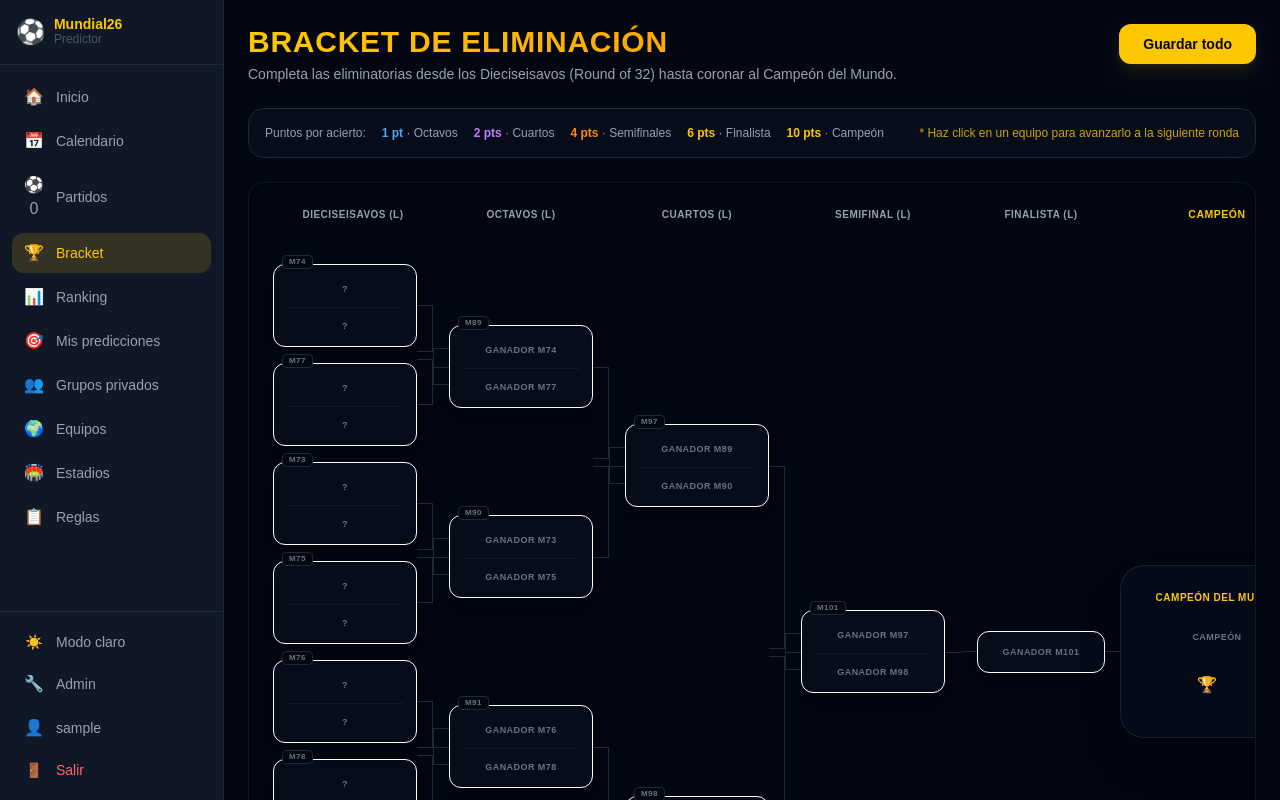
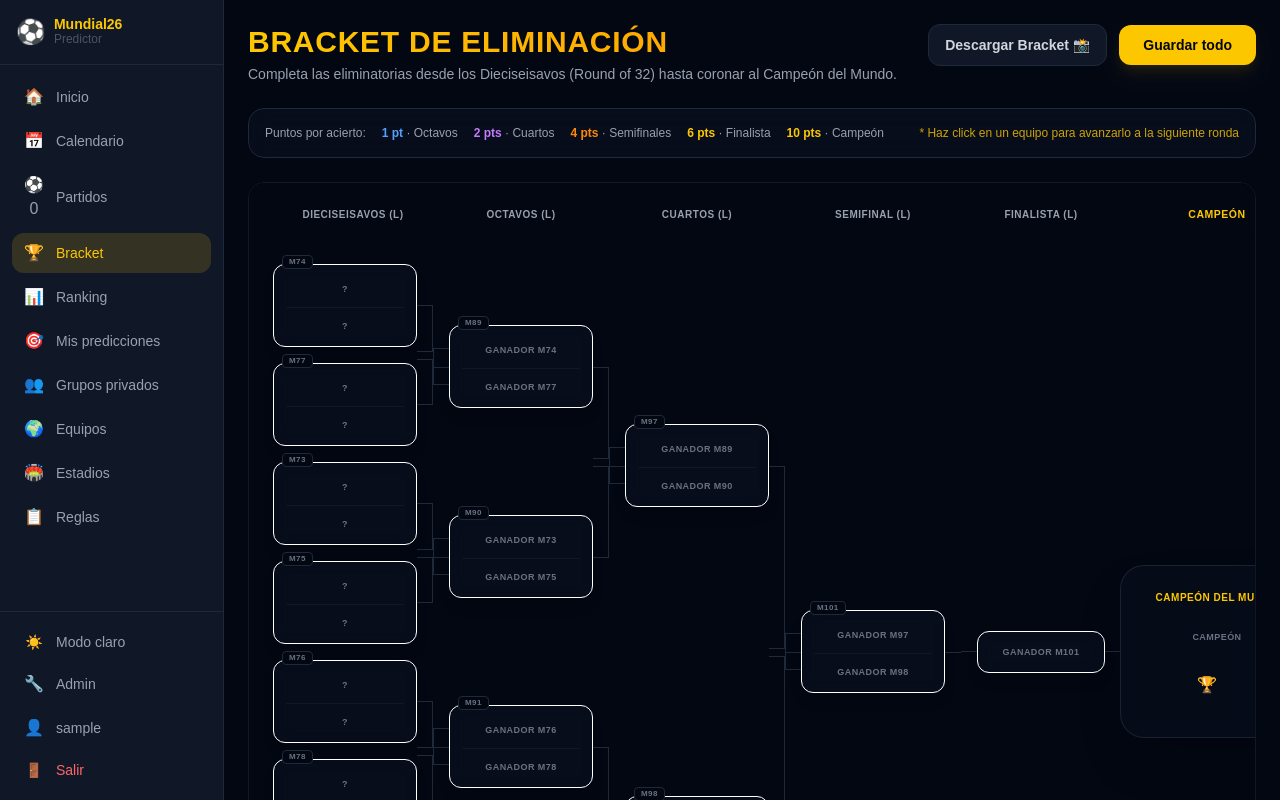
Before and after one commit to AlejandroPinedo/mundial26-predictor, a React (Vite) app in the folder frontend/: page /bracket in a window 1280 px wide. Shown: the top 800 px of the page. Built offline with nearby package versions, Linux system fonts and the light colour scheme; no server answers; sample sign-in values are in the browser's storage.

Commit message:
feat: support exporting tournament bracket as image

```diff
--- a/frontend/package.json
+++ b/frontend/package.json
@@ -13,6 +13,7 @@
   },
   "dependencies": {
     "@sentry/react": "^10.56.0",
+    "html-to-image": "^1.11.13",
     "react": "^19.2.6",
     "react-dom": "^19.2.6",
     "react-hot-toast": "^2.6.0",
--- a/frontend/src/App.tsx
+++ b/frontend/src/App.tsx
@@ -20,8 +20,8 @@ import BracketPage from './pages/BracketPage'
 import TeamsPage from './pages/TeamsPage'
 import CalendarPage from './pages/CalendarPage'
 import StadiumsPage from './pages/StadiumsPage'
-import StadiumsPage from './pages/StadiumsPage'
 import ComparePage from './pages/ComparePage'
+
 
 function Protected({ children }: { children: React.ReactNode }) {
   return (
--- a/frontend/src/pages/BracketPage.tsx
+++ b/frontend/src/pages/BracketPage.tsx
@@ -4,6 +4,8 @@ import { apiFetch } from '../api/client'
 import Spinner from '../components/Spinner'
 import { getFlag } from '../utils/flags'
 import { calculateRoundOf32 } from '../utils/standings'
+import { toPng } from 'html-to-image'
+import { useAuth } from '../context/AuthContext'
 
 type Predictions = {
   round16: (string | null)[]
@@ -254,6 +256,8 @@ function WinnerSlot({
 
 // ── Main BracketPage ─────────────────────────────────────────────────────────────
 export default function BracketPage() {
+  const { user } = useAuth()
+  const [exporting, setExporting] = useState(false)
   const [predictions, setPredictions] = useState<Predictions>({
     round16: Array(16).fill(null),
     quarter: Array(8).fill(null),
@@ -271,6 +275,40 @@ export default function BracketPage() {
   const [r32Matchups, setR32Matchups] = useState<any[]>([])
   const [loading, setLoading] = useState(true)
   const [saving, setSaving] = useState(false)
+
+  const exportBracket = async () => {
+    const el = document.getElementById('bracket-grid')
+    if (!el) {
+      toast.error('No se encontró el contenedor del bracket')
+      return
+    }
+    setExporting(true)
+    const loadToast = toast.loading('Generando imagen del bracket...')
+    try {
+      const dataUrl = await toPng(el, {
+        cacheBust: true,
+        backgroundColor: '#030712', // bg-gray-950
+        style: {
+          transform: 'scale(1)',
+          borderRadius: '0px',
+        }
+      })
+
+      const link = document.createElement('a')
+      link.download = `bracket-${user?.username || 'mundial26'}.png`
+      link.href = dataUrl
+      link.click()
+
+      toast.dismiss(loadToast)
+      toast.success('¡Bracket descargado con éxito! 📸')
+    } catch (err) {
+      console.error('Error generating image:', err)
+      toast.dismiss(loadToast)
+      toast.error('Error al generar la imagen del bracket')
+    } finally {
+      setExporting(false)
+    }
+  }
 
   useEffect(() => {
     Promise.all([
@@ -499,13 +537,23 @@ export default function BracketPage() {
               Completa las eliminatorias desde los Dieciseisavos (Round of 32) hasta coronar al Campeón del Mundo.
             </p>
           </div>
+          <div className="flex items-center gap-3">
+            <button
+              onClick={exportBracket}
+              disabled={exporting || loading}
+              className="bg-gray-900 border border-gray-800 text-gray-300 hover:text-white font-bold px-4 py-2.5 rounded-xl hover:bg-gray-800 transition text-sm flex items-center gap-2 cursor-pointer disabled:opacity-50"
+              id="export-bracket-btn"
+            >
+              Descargar Bracket 📸
+            </button>
             <button
               onClick={saveAll}
               disabled={saving}
-            className="bg-yellow-400 text-gray-950 font-bold px-6 py-2.5 rounded-xl hover:bg-yellow-300 active:scale-95 disabled:opacity-50 transition shadow-lg shadow-yellow-500/10 text-sm"
+              className="bg-yellow-400 text-gray-950 font-bold px-6 py-2.5 rounded-xl hover:bg-yellow-300 active:scale-95 disabled:opacity-50 transition shadow-lg shadow-yellow-500/10 text-sm cursor-pointer"
             >
               {saving ? 'Guardando...' : 'Guardar todo'}
             </button>
+          </div>
         </div>
 
         {/* Legend */}
@@ -529,7 +577,7 @@ export default function BracketPage() {
           </div>
         ) : (
           <div className="overflow-x-auto pb-6 border border-gray-900 rounded-2xl bg-gray-950/50 backdrop-blur-sm shadow-inner scrollbar-thin scrollbar-thumb-gray-800">
-            <div className="inline-flex flex-col py-6 min-w-max px-6">
+            <div id="bracket-grid" className="inline-flex flex-col py-6 min-w-max px-6 bg-gray-950">
 
               {/* Column Headers Row */}
               <div className="flex items-center gap-0 border-b border-gray-950/40 pb-4 mb-6 text-center select-none font-bold">
```
Also changed, not shown: 1 other file (tests, documents, lock files or other folders). Lines whose indentation alone changed are shown as unchanged.
